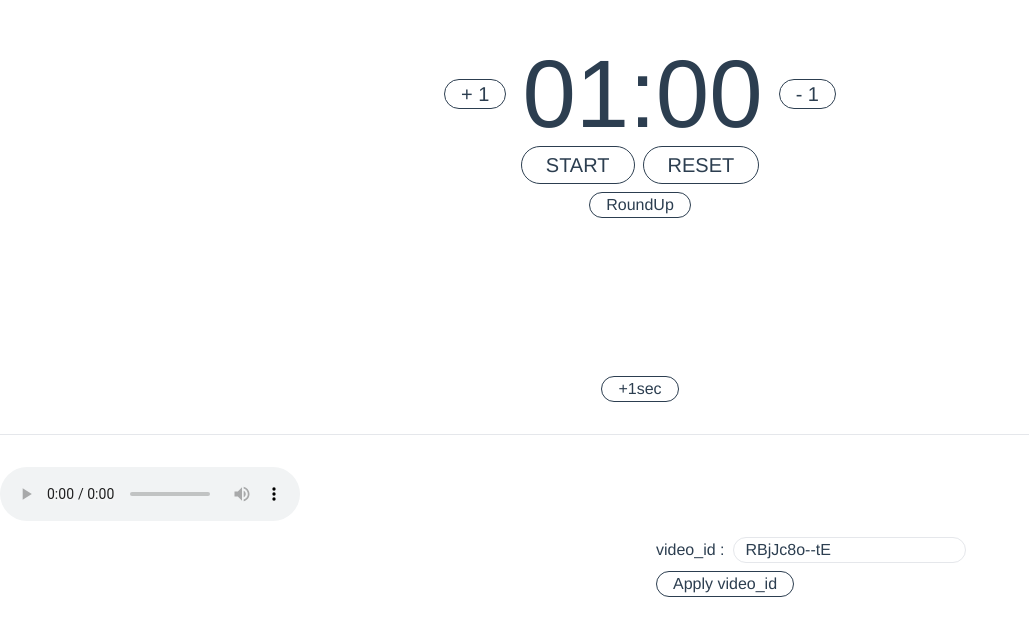
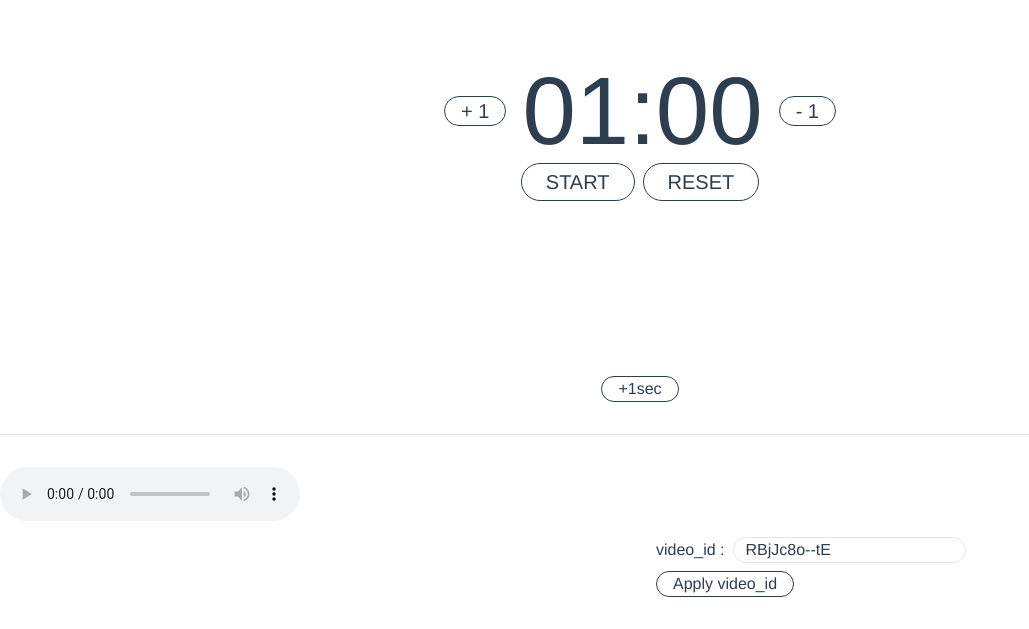
Before and after one commit to skmtko/mtg-timer, a Vue app: page / in a window 1280 px wide. Shown: the part 168-797 px from the top of the page, without its empty margins (0-1029 px from the left). Built offline with nearby package versions, Linux system fonts and the light colour scheme.

Commit message:
roundup使わないので削除

```diff
--- a/src/components/MyTimer.vue
+++ b/src/components/MyTimer.vue
@@ -42,16 +42,6 @@
             @click="countReset"
           >
             RESET
-          </MyButton>
-        </div>
-
-        <div class="mt-2">
-          <MyButton
-            :disabled="isCounting"
-            title="切り上げ"
-            @click="roundUp"
-          >
-            RoundUp
           </MyButton>
         </div>
       </div>
@@ -141,7 +131,6 @@ export default defineComponent({
       isCounting,
       countReset,
       addCount,
-      roundUp,
     } = useTimer()
 
     const addMinutes = (minutes) => {
@@ -205,7 +194,6 @@ export default defineComponent({
       isCounting,
       countReset,
       addCount,
-      roundUp,
       addMinutes,
 
       // youtube
```
